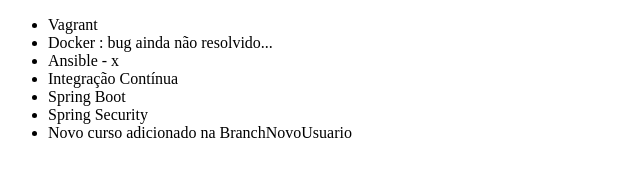
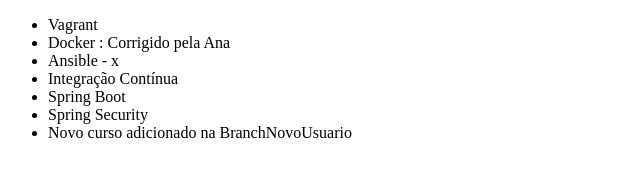
Before and after one commit to dennysarantes/teste-gitLocal, a plain HTML site: page bin/index.html in a window 1280 px wide. Shown: the full height of the page, 0-640 px from the left. Drawn offline with Linux system fonts and the light colour scheme.

Commit message:
Correção de bug na lista docker

```diff
--- a/bin/index.html
+++ b/bin/index.html
@@ -9,7 +9,7 @@
 <body>
     <ul>
         <li>Vagrant</li>
-        <li>Docker : bug ainda não resolvido...</li>
+        <li>Docker : Corrigido pela Ana</li>
         <li>Ansible - x</li>
         <li>Integração Contínua</li>
         <li>Spring Boot</li>
```
Also changed, not shown: src/index.html (+1 -1 lines), 1 other file.
